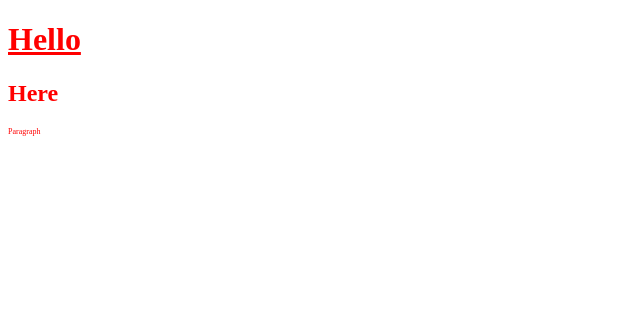
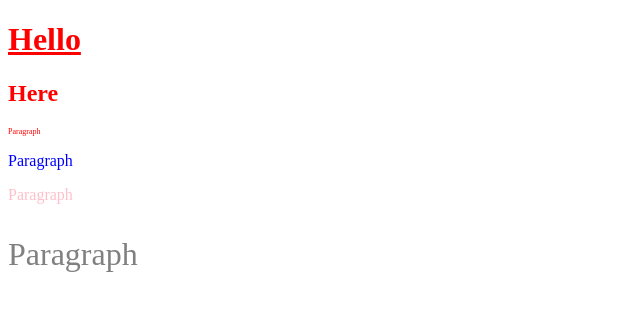
Before and after one commit to stevewitman/ng4-playground, an Angular app: page / in a window 1280 px wide. Shown: the top 310 px of the page, without its empty margins (0-640 px from the left). Built offline with nearby package versions, Linux system fonts and the light colour scheme.

Commit message:
Style binding

```diff
--- a/src/app/new-component/new-component.component.ts
+++ b/src/app/new-component/new-component.component.ts
@@ -6,6 +6,9 @@ import { Component, OnInit } from '@angular/core';
     <h1 [class]="titleClass">Hello</h1>
     <h2 [class.redTitle]="subtitleClass">Here</h2>
     <p [ngClass]="paragraphClasses">Paragraph</p>
+    <p [style.color]="paraStyle">Paragraph</p>
+    <p [style.color]="paraStyle2 ? 'green' : 'pink'">Paragraph</p>
+    <p [ngStyle]="paraStyles">Paragraph</p>
   `,
   styles: [`
   h1 {
@@ -28,6 +31,15 @@ export class NewComponentComponent implements OnInit {
     'redTitle': true,
     'smallText': true
   }
+
+  paraStyle = 'blue';
+  paraStyle2 = false;
+
+  paraStyles = {
+    'color': 'grey',
+    'font-size': '2em'
+  }
+
   constructor() { }
 
   ngOnInit() {
```
